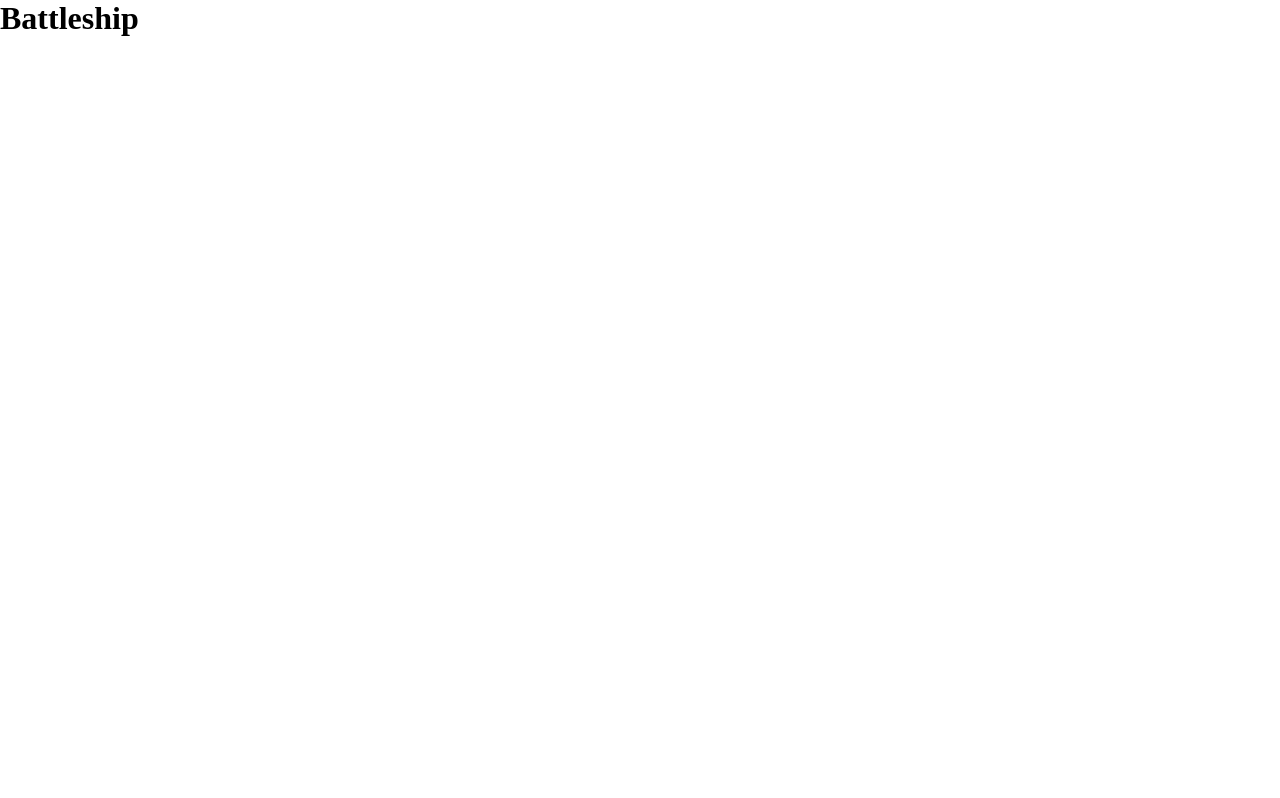
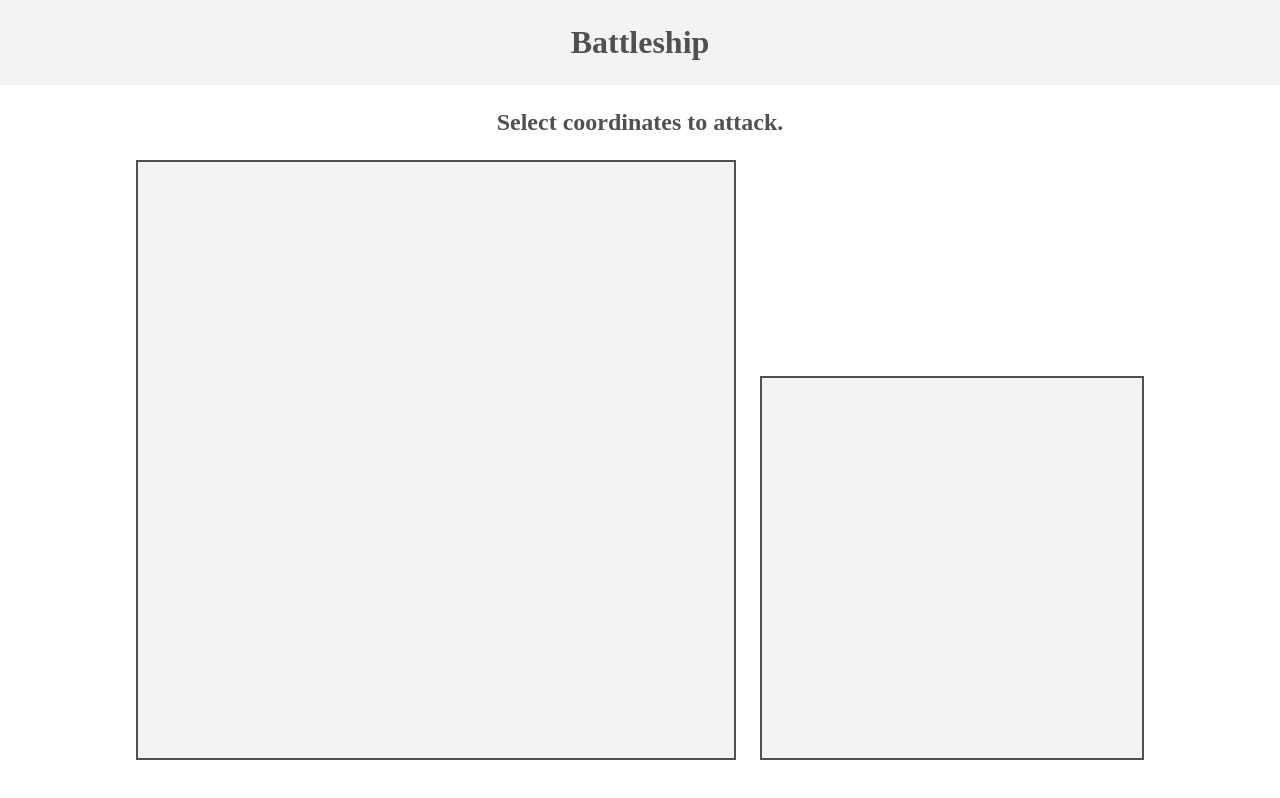
Before and after one commit to WitherMite/battleship, a website: page index.html in a window 1280 px wide. Drawn offline with Linux system fonts and the light colour scheme.

Commit message:
Structure main gameplay ui

```diff
--- a/index.html
+++ b/index.html
@@ -11,9 +11,15 @@
       <h1>Battleship</h1>
       <!-- game overriding options here if needed-->
     </header>
-    <main class="ui-container">
+    <main class="game-window">
       <!-- change content depending on game stage -->
-      <h2 class="directions"></h2>
+      <h2 class="directions">Select coordinates to attack.</h2>
+      <div class="ui-container">
+        <div class="main-ui">
+          <div class="radar game-grid"></div>
+          <div class="player-board game-grid"></div>
+        </div>
+      </div>
     </main>
 
     <template id="menu-ui-template">
--- a/style.css
+++ b/style.css
@@ -1 +1,58 @@
 @import url("./reset.css");
+
+:root {
+    --background-color: rgb(255, 255, 255);
+    --secondary-color: rgb(243, 243, 243);
+    --font-color: rgb(80, 80, 80);
+}
+
+body {
+    color: var(--font-color);
+    background-color: var(--background-color);
+    height: 100svh;
+}
+
+header {
+    padding: 1.5rem;
+    text-align: center;
+    background-color: var(--secondary-color);
+}
+
+.game-window {
+    padding: 1.5rem;
+    display: flex;
+    flex-direction: column;
+    align-items: center;
+    gap: 1.5rem;
+}
+
+.game-grid {
+    background-color: var(--secondary-color);
+    border: 2px solid var(--font-color);
+    aspect-ratio: 1;
+    min-width: 250px;
+}
+
+/* Main Gameplay UI */
+
+.main-ui {
+    display: flex;
+    flex-wrap: wrap;
+    gap: 1.5rem;
+    justify-content: center;
+    padding-bottom: 1.5rem;
+}
+
+.radar {
+    width: 75svw;
+    max-width: 75svh;
+}
+
+.player-board {
+    align-self: flex-end;
+    flex: 1;
+    width: calc(75svw / 2.5);
+
+    /* scales grid to never be bigger than radar when flexing */
+    max-width: min(75svw, 75svh);
+}
```
